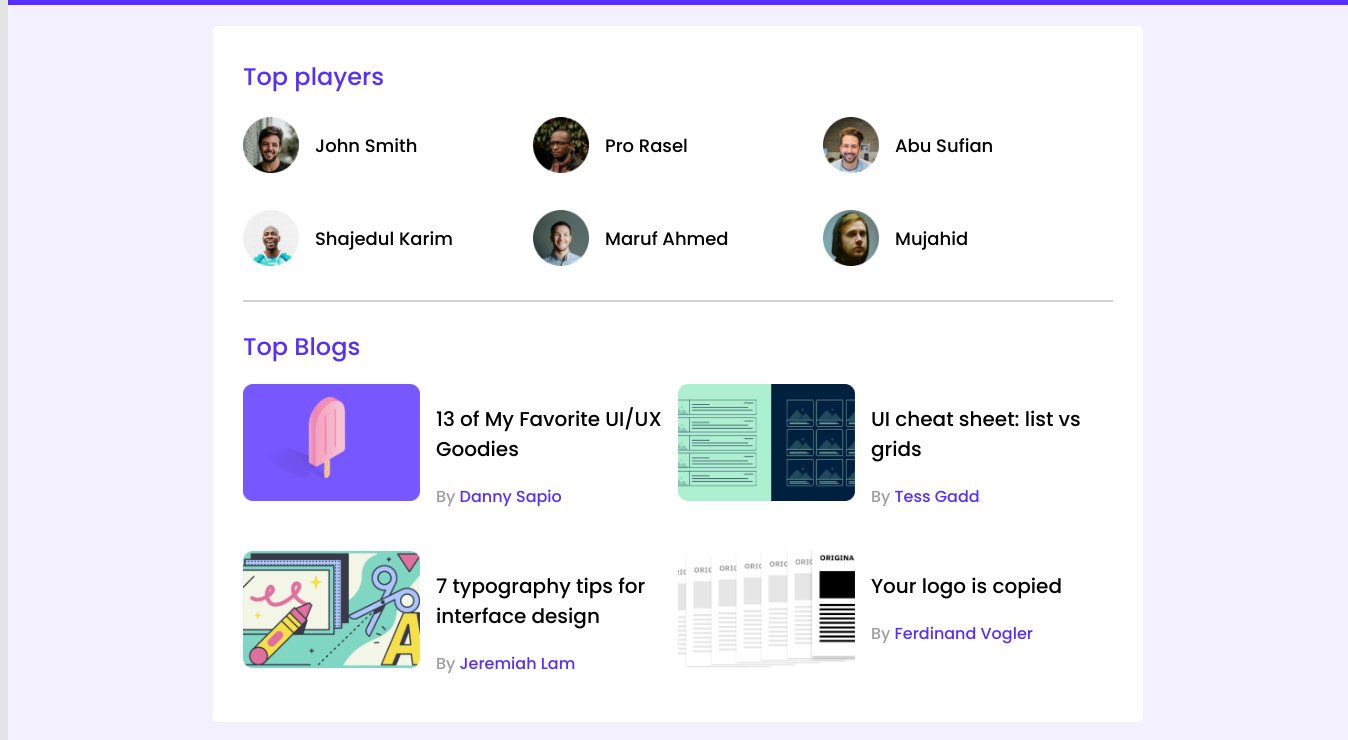
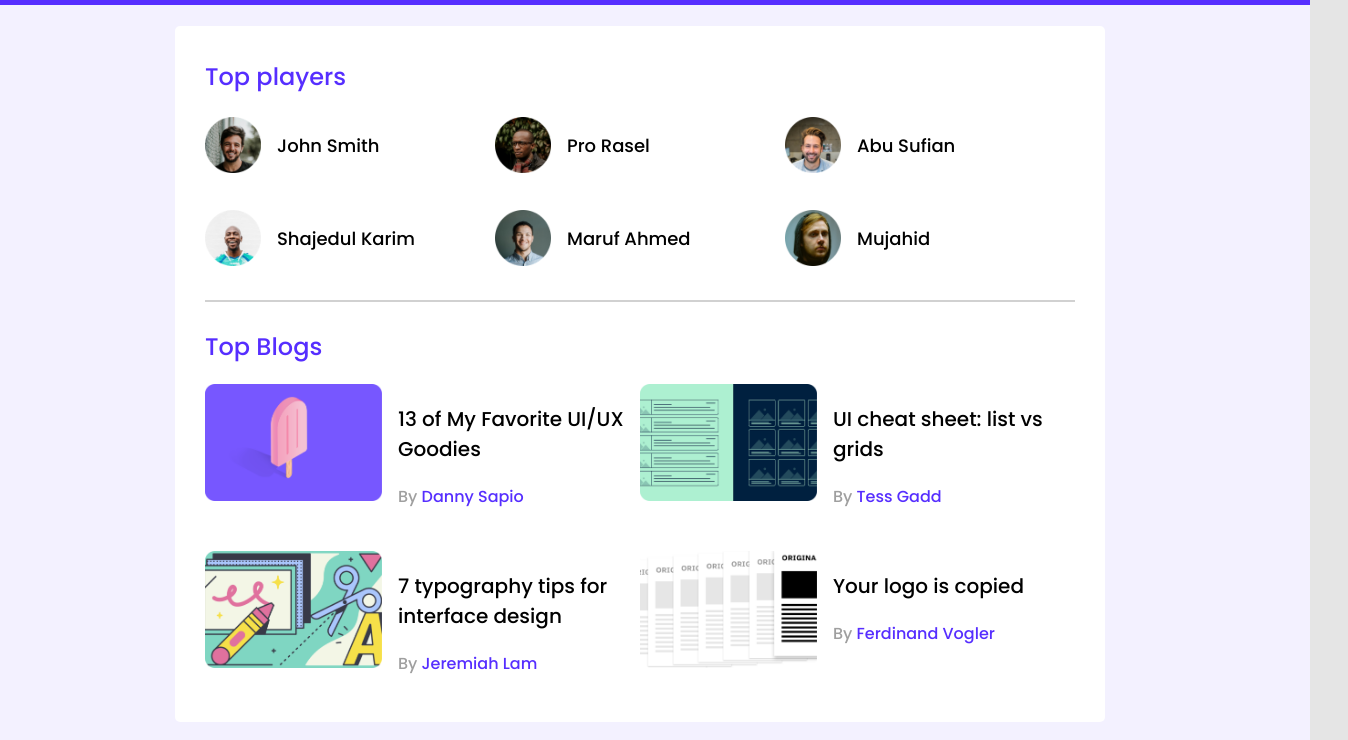
Before and after one commit to nafmiazi/leader-board, a plain HTML site: page index.html in a window 1280 px wide. Shown: the part 97-837 px from the top of the page, 1348 px wide, since content can reach past the window. Drawn offline with Linux system fonts and the light colour scheme.

Commit message:
style change

```diff
--- a/styles/style.css
+++ b/styles/style.css
@@ -6,11 +6,14 @@ body{
     font-family: 'Poppins', sans-serif;
     background: #E5E5E5;
     /* width: 1340px; */
+    display: flex;
+    justify-content: center;
 }
 
 .full-container{
     width: 1340px;
     background: #F3F1FF;
+    padding-bottom: 21px;
 }
 main{
     display: flex;
```
